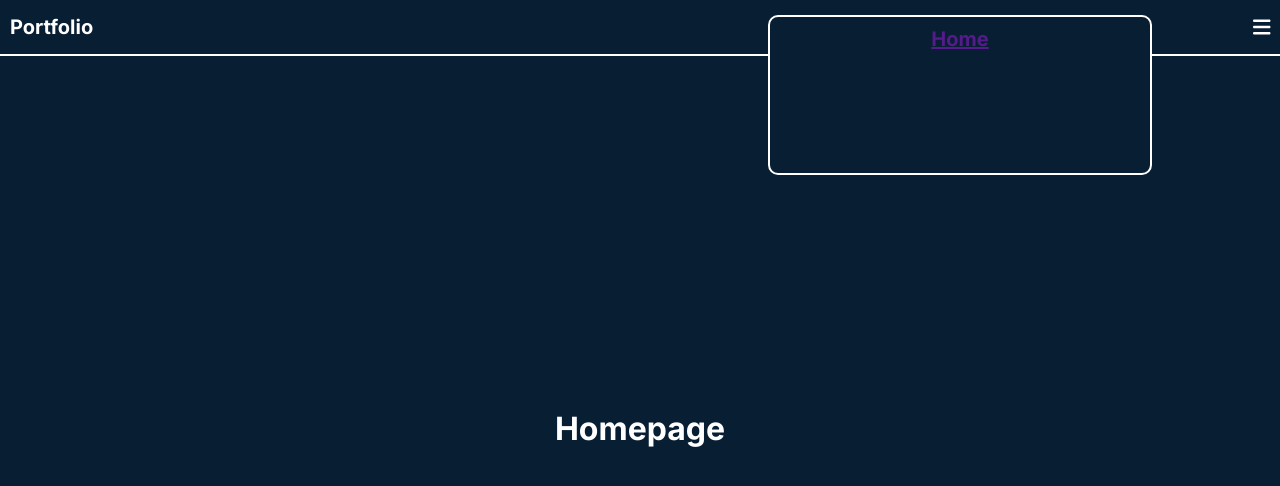
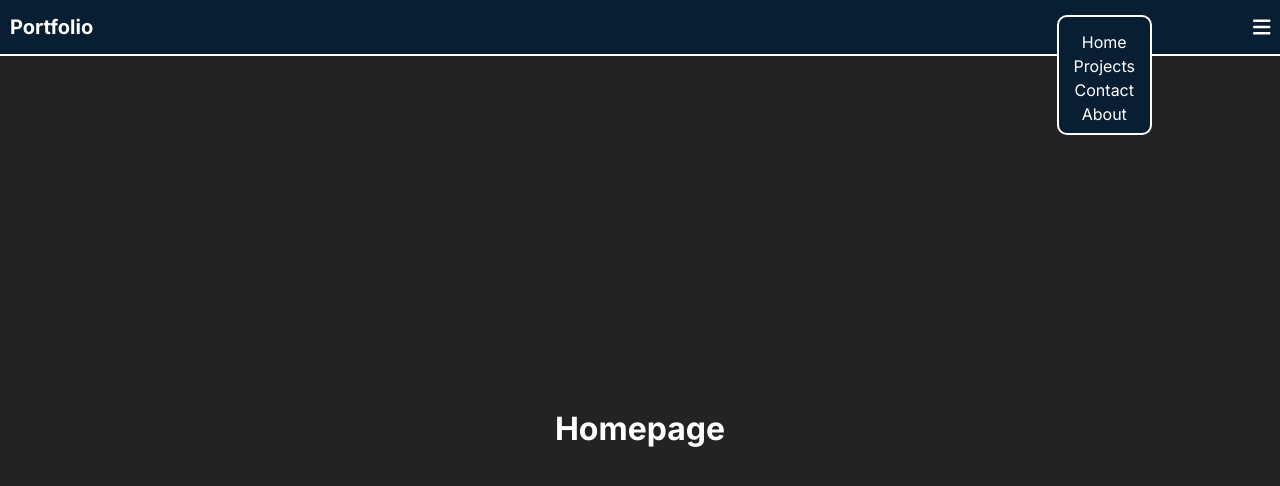
Before and after one commit to CiaranRG/PortfolioSite, a React app in the folder Frontend/: page / in a window 1280 px wide. Both pictures are taken after a click on the element 1257 px from the left and 27 px from the top of the page. Shown: the top 486 px of the page. Built offline with nearby package versions, Linux system fonts and the light colour scheme; the HTML template or start-up script is replaced by a standard one.

Commit message:
Added links to burger menu

```diff
--- a/Frontend/src/App.scss
+++ b/Frontend/src/App.scss
@@ -15,7 +15,7 @@ body {
   // Ensures the body fills the entire viewport
   min-height: 100dvh;
   // background: rgb(29, 29, 29);
-  background: rgb(8, 30, 51);
+  background: rgb(35, 35, 35);
   font-family: 'Inter', sans-serif;
   color: rgb(255, 255, 255);
 }
--- a/Frontend/src/Navbar/Navbar.scss
+++ b/Frontend/src/Navbar/Navbar.scss
@@ -11,6 +11,7 @@ nav {
     font-size: 1.25rem;
     font-weight: 700;
     border-bottom: 2px solid white;
+    background-color: $color2;
 
     .leftNav {
         display: flex;
@@ -37,23 +38,33 @@ nav {
 
     .menuContent {
         display: flex;
-        justify-content: center;
+        align-items: center;
+        flex-direction: column;
         position: fixed;
-        right: -100%; // Hide off-screen
-        width: 30%;
+        // Use this to hide the menu
+        right: -100%;
+        // width: 30%;
         max-width: 100vw;
-        height: 20%;
         background: $color2;
+        height: 15%;
+        gap: 5%;
         transition: right 0.3s ease;
         z-index: 1000;
         border: 2px solid $color3;
         border-radius: 10px;
-        padding: 10px;
+        padding: 15px;
+        font-size: 1rem;
         &.active {
-            right: 10%; // Bring the menu on-screen
-          }
-        .a{
-
+            // Use this to bring the menu back to the screen
+            right: 10%;
+        }
+        a{
+            text-decoration: none;
+            color: $color3;
+            font-weight: 400;
+        }
+        a:hover{
+            cursor: pointer;
         }
     }
 }
--- a/Frontend/src/Navbar/Navbar.tsx
+++ b/Frontend/src/Navbar/Navbar.tsx
@@ -2,6 +2,7 @@ import './Navbar.scss'
 import { FontAwesomeIcon } from '@fortawesome/react-fontawesome';
 import { faBars } from '@fortawesome/free-solid-svg-icons';
 import { useState } from 'react';
+import { Link } from 'react-router-dom';
 
 export default function Navbar() {
     // State to hold if the burger nav is open or closed
@@ -23,7 +24,10 @@ export default function Navbar() {
                 </div>
                 {isNavOpen && (
                 <div className={`menuContent ${isNavOpen ? 'active' : ''}`}>
-                    <a href="">Home</a>
+                    <Link to={'/SectionOne'}>Home</Link>
+                    <Link to={'/SectionOne'}>Projects</Link>
+                    <Link to={'/SectionOne'}>Contact</Link>
+                    <Link to={'/SectionOne'}>About</Link>
                 </div>
             )}
             </div>
```
